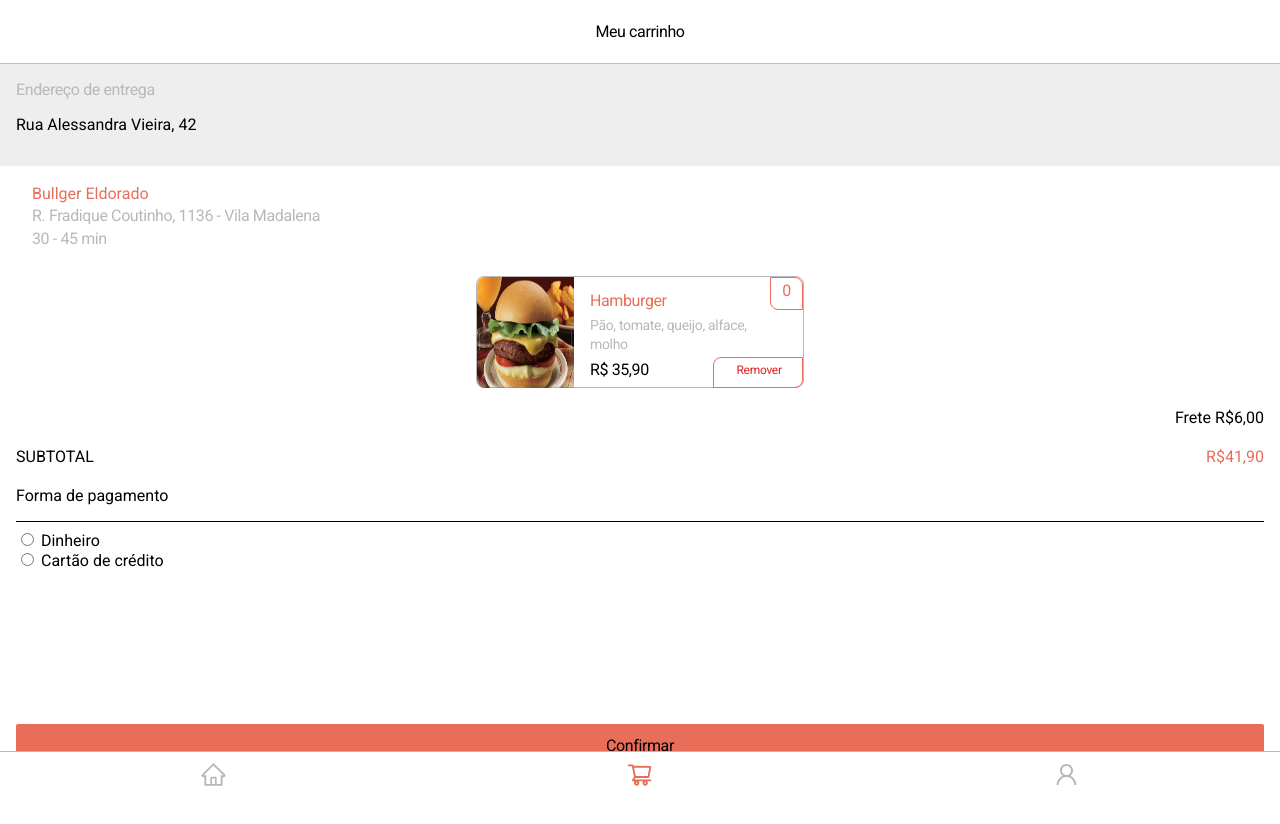
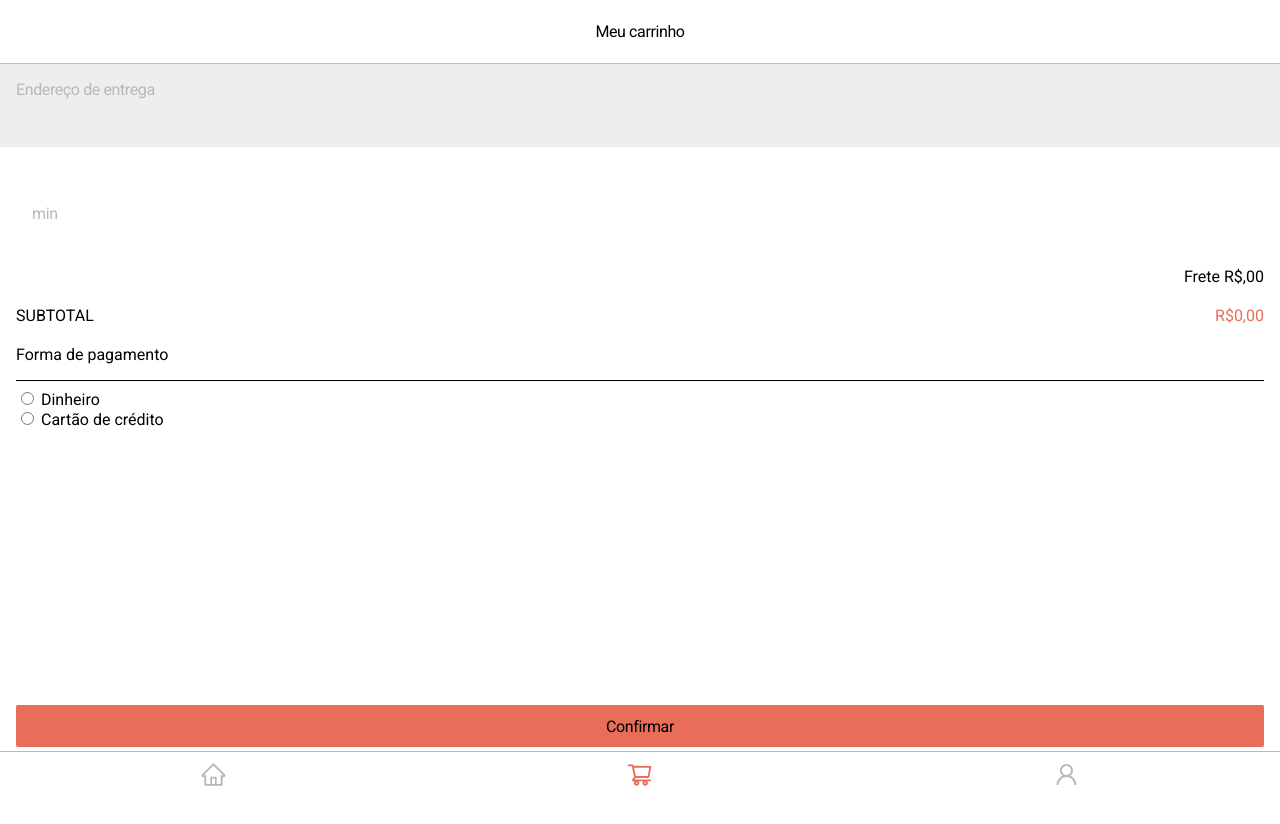
Before and after one commit to future4code/jackson-labe-food5, a React (Create React App) app: page /carrinho in a window 1280 px wide. Shown: the top 824 px of the page. Built offline with nearby package versions, Linux system fonts and the light colour scheme; sample sign-in values are in the browser's storage.

Commit message:
Adicionando produtos no carrinho, soma dos valores e envio pra API Place Order.

```diff
--- a/src/contexts/shoppingCart.js
+++ b/src/contexts/shoppingCart.js
@@ -5,10 +5,10 @@ const ShoppingCartContext = createContext();
 export const ShoppingCartProvider = ({ children }) => {
   const [cart, setCart] = useState([])
 
-  const addToCart = (id, quantity) => {
+  const addToCart = (product, quantity) => {
     const newCart = [...cart]
 
-    newCart.push({id, quantity})
+    newCart.push({...product, quantity})
     setCart(newCart)
   }
 
--- a/src/screens/CartPage/CartPage.js
+++ b/src/screens/CartPage/CartPage.js
@@ -1,4 +1,4 @@
-import React, {useEffect} from 'react';
+import React, {useEffect, useState} from 'react';
 import { InfoText, InnerScreen } from '../../styles/atoms';
 import { UserAdressContainer,
   PaymentMethodContainer,
@@ -10,46 +10,84 @@ import { UserAdressContainer,
 } from './styled-cart-page';
 import OrderCard from './OrderCard';
 import { useCart } from '../../contexts/shoppingCart'
+import api from '../../services/api'
 
 const Cart = () => {
   const { cart } = useCart()
+  const [ paymentOption, setPaymentOption ] = useState("")
+
+  const handlePaymentMethod = (event) => {
+    setPaymentOption(event.target.value)
+  }
+
+  const calculateSubtotal = () => {
+    if (cart.length > 0) {
+      const freight = cart[0].restaurant.shipping
+
+      return cart.reduce((total, product) => {
+        return total + product.price * product.quantity
+      }, 0) + freight;
+    }
+
+    return 0
+  }
+
+  const onClickConfirm = () => {
+    const body = {
+      products: cart.map((product) => {
+        return {
+          id: product.id,
+          quantity: product.quantity
+        }
+      }),
+      paymentMethod: paymentOption
+    }
+
+    const config = {headers: {auth: localStorage.getItem('token')}}
+
+    api.post(`/restaurants/${cart[0].restaurant.id}/order`, body, config)
+    .then((response) => {
+      console.log(response.data)
+    })
+    .catch((error) => {
+      alert(error.response.data.message)
+    })
+  }
 
   return (
     <InnerScreen>
       <UserAdressContainer>
         <InfoText>Endereço de entrega</InfoText>
-        <p>Rua Alessandra Vieira, 42</p>
+        <p>{JSON.parse(localStorage.getItem('user')).address}</p>
       </UserAdressContainer>
       <CartContainer>
         <RestaurantInfoContainer>
-          <span style={{color: "#e86e5a"}}>Bullger Eldorado</span>
-          <InfoText>R. Fradique Coutinho, 1136 - Vila Madalena</InfoText>
-          <InfoText>30 - 45 min</InfoText>
+          <span style={{color: "#e86e5a"}}>{cart[0] && cart[0].restaurant.name}</span>
+          <InfoText>{cart[0] && cart[0].restaurant.address}</InfoText>
+          <InfoText>{cart[0] && cart[0].restaurant.deliveryTime} min</InfoText>
         </RestaurantInfoContainer>
         {cart.map(item => (
-          <OrderCard item={item}/>
+          <OrderCard key={item.id} item={item}/>
         ))}
-
-        <OrderCard/>
         <SubInfos>
-          <p style={{textAlign: "right"}}>Frete R$6,00</p>
+          <p style={{textAlign: "right"}}>Frete R${cart[0] && cart[0].restaurant.shipping},00</p>
           <SubtotalInfo>
             <span>SUBTOTAL</span>
-            <span style={{color: "#e86e5a"}}>R$41,90</span>
+            <span style={{color: "#e86e5a"}}>R${calculateSubtotal().toFixed(2).replace(".", ",")}</span>
           </SubtotalInfo>
         </SubInfos>
         <PaymentMethodContainer>
           <p>Forma de pagamento</p>
-          <PaymentOptionsContainer>
+          <PaymentOptionsContainer onChange={handlePaymentMethod}>
             <label>
-              <input type="radio" name="choice" value="cash" /> Dinheiro
+              <input type="radio" name="choice" value="money" /> Dinheiro
             </label>
             <label>
-              <input type="radio" name="choice" value="credit-card" /> Cartão de crédito
+              <input type="radio" name="choice" value="creditcard" /> Cartão de crédito
             </label>
           </PaymentOptionsContainer>
         </PaymentMethodContainer>
-        <ConfirmButton>Confirmar</ConfirmButton>
+        <ConfirmButton onClick={onClickConfirm}>Confirmar</ConfirmButton>
       </CartContainer>
     </InnerScreen>
   );
--- a/src/screens/CartPage/OrderCard.js
+++ b/src/screens/CartPage/OrderCard.js
@@ -9,22 +9,25 @@ import {
     Img
 } from './styled-cart-page'
 import ImgCard from '../../Img/hamburger.jpg'
+import { useCart } from '../../contexts/shoppingCart';
 
-const OrderCard = () => {
+const OrderCard = (props) => {
+    const { removeFromCart } = useCart();
+
     return (
         <OrderContainer>
-            <Img src={ImgCard} />
+            <Img src={props.item.photoUrl} />
             <OrderDetailsContainer>
                 <OrderQuantityContainer>
                     <OrderQuantity>
-                        <p>0</p>
+                        <p>{props.item.quantity}</p>
                     </OrderQuantity>
                 </OrderQuantityContainer>
-                <p>Hamburger</p>
-                <span>Pão, tomate, queijo, alface, molho</span>
+                <p>{props.item.name}</p>
+                <span>{props.item.description}</span>
                 <RemoveContainer>
-                    <h4>R$ 35,90</h4>
-                    <RemoveBottom>
+                    <h4>R${props.item.price}</h4>
+                    <RemoveBottom onClick={() => removeFromCart(props.item.id)}>
                         <p>Remover</p>
                     </RemoveBottom>
                 </RemoveContainer>
--- a/src/screens/CartPage/styled-cart-page.js
+++ b/src/screens/CartPage/styled-cart-page.js
@@ -17,6 +17,8 @@ export const RestaurantInfoContainer = styled.div`
 `
 
 export const OrderContainer = styled.div`
+  position: relative;
+
   align-self: center;
   width: 328px;
   height: 112px;
@@ -30,6 +32,8 @@ export const OrderDetailsContainer = styled.div `
   margin: 0px 0px 6px 16px;
 
   p {
+    position: absolute;
+    top: 10px;
     width: 166px;
     height: 18px;
     font-size: 16px;
@@ -43,6 +47,8 @@ export const OrderDetailsContainer = styled.div `
   }
 
   span {
+    position: absolute;
+    top: 48px;
     width: 198px;
     height: 30px;
     font-size: 14px;
@@ -57,6 +63,9 @@ export const OrderDetailsContainer = styled.div `
 
 `
 export const OrderQuantity = styled.div`
+  position: absolute;
+  top: 0px;
+  right: 0px;
   width: 33px;
   height: 33px;
   border-top-right-radius: 8px;
@@ -95,6 +104,8 @@ export const RemoveContainer = styled.div`
   margin-top: 4px;
 
   h4 {
+    position: absolute;
+    bottom: 10px;
     width: 108px;
     height: 19px;
     font-size: 16px;
@@ -109,6 +120,9 @@ export const RemoveContainer = styled.div`
 `
 
 export const RemoveBottom = styled.div`
+  position: absolute;
+  bottom: 0px;
+  right: 0px;
   width: 90px;
   height: 31px;
   border: solid 1px #e02020;
--- a/src/screens/RestaurantPage/CardProducts.js
+++ b/src/screens/RestaurantPage/CardProducts.js
@@ -16,11 +16,13 @@ import ImgCard from '../../Img/hamburger.jpg'
 import Modal from '@material-ui/core/Modal';
 import { goToRestaurantPage } from '../../navigation/Coordinator';
 import {useHistory} from 'react-router-dom'
+import { useCart } from '../../contexts/shoppingCart'
 
 const CardProducts = (props) => {
     const history = useHistory()
     const [selectValue, setSelectValue] = useState("")
     const [open, setOpen] = React.useState(false);
+    const { addToCart } = useCart();
 
   const handleOpen = () => {
     setOpen(true);
@@ -39,6 +41,7 @@ const CardProducts = (props) => {
     const isValid = element.checkValidity()
     element.reportValidity()
     if (isValid) {
+      addToCart(props, selectValue)
       handleClose()
     }
   }
--- a/src/screens/RestaurantPage/RestaurantPage.js
+++ b/src/screens/RestaurantPage/RestaurantPage.js
@@ -59,6 +59,7 @@ const RestaurantPage = () => {
                   description={product.description}
                   price={product.price}
                   photoUrl={product.photoUrl}
+                  restaurant={restaurant}
                   />
                  )
                }
--- a/src/services/user.js
+++ b/src/services/user.js
@@ -8,6 +8,7 @@ export const login = (body, history, setIsLoading) => {
   axios.post(`${baseUrl}/login`, body)
     .then((response) => {
       localStorage.setItem('token', response.data.token)
+      localStorage.setItem('user', JSON.stringify(response.data.user))
       setIsLoading(false)
       goToHomepage(history)
 
```
